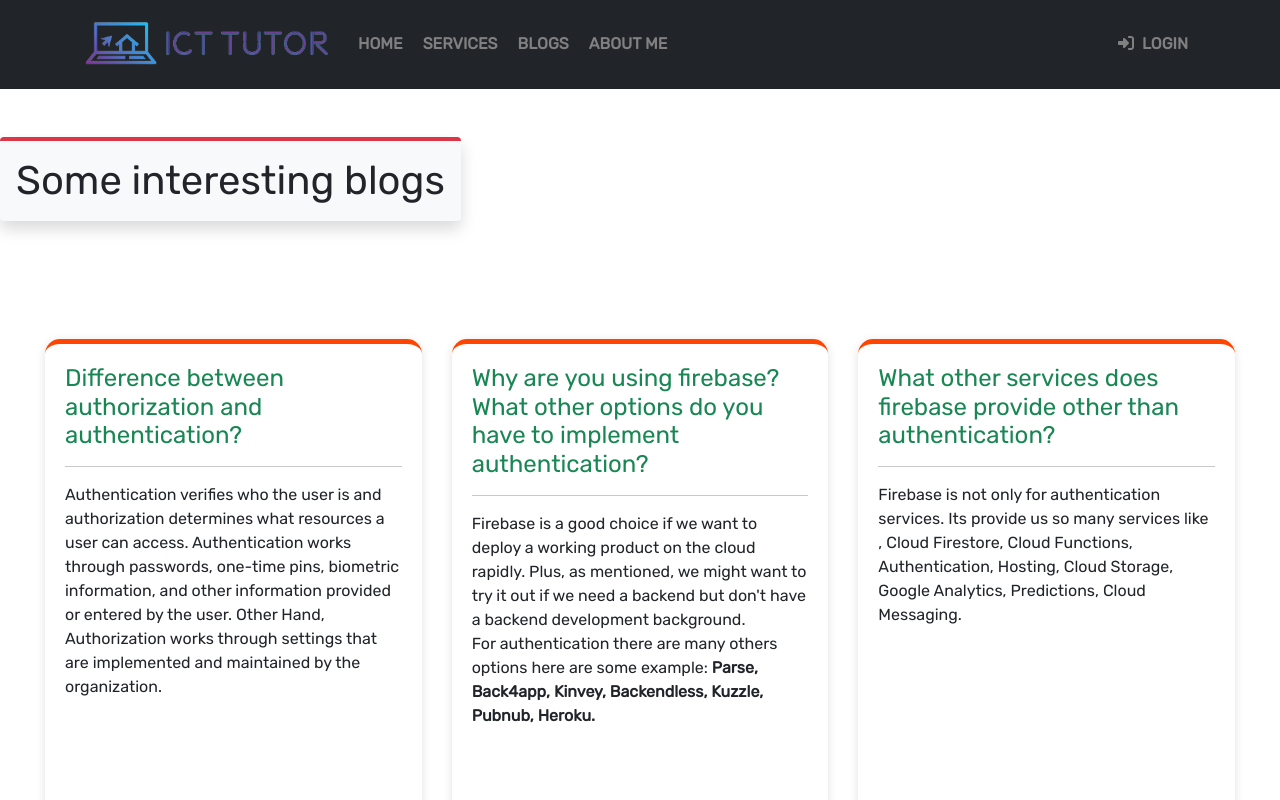
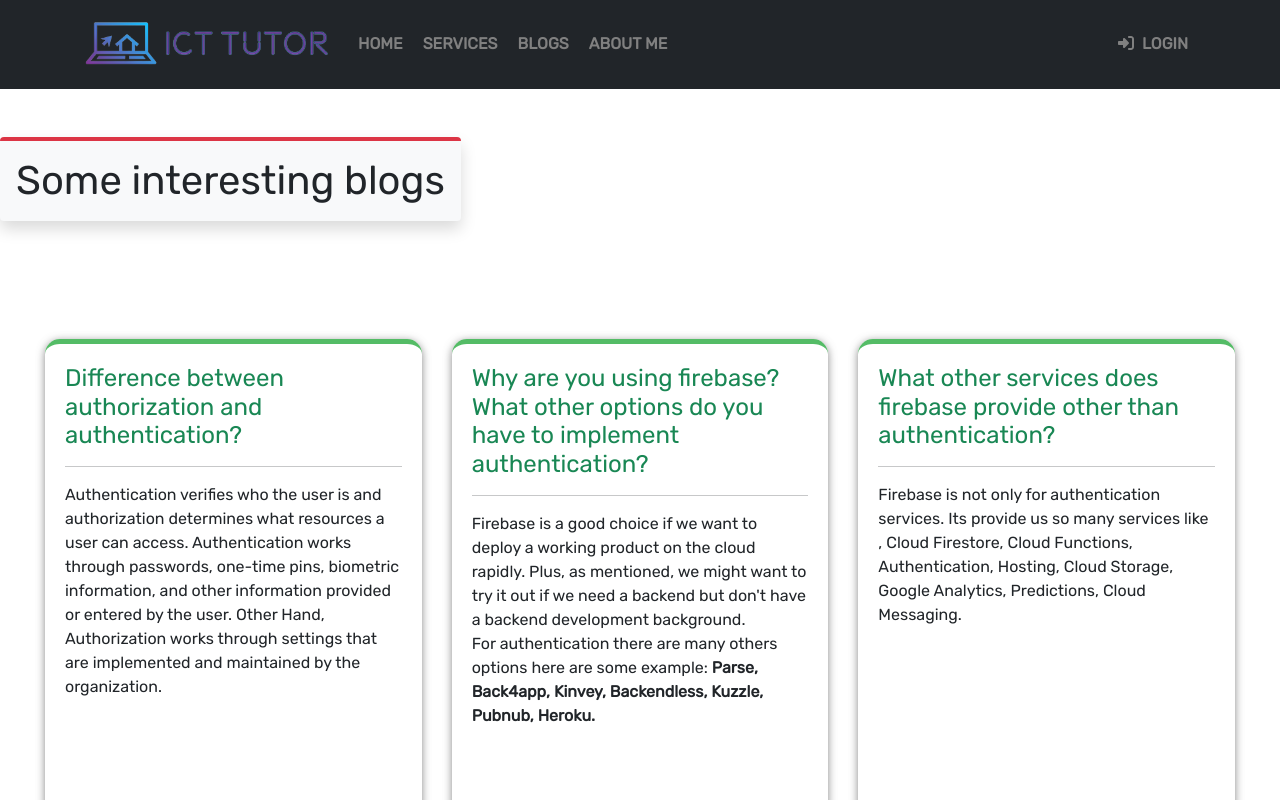
Before and after one commit to AbdullahAhmedKhan/ict-tutor, a React (Create React App) app: page /blogs in a window 1280 px wide. Shown: the top 800 px of the page. Built offline with nearby package versions, Linux system fonts and the light colour scheme; no server answers.

Commit message:
readme file updated

```diff
--- a/src/Components/Blogs/Blog.css
+++ b/src/Components/Blogs/Blog.css
@@ -25,9 +25,9 @@
     width: 40%;
     padding: 20px;
     margin: 80px 15px;
-    box-shadow: rgba(99, 99, 99, 0.2) 0px 2px 8px 0px;
+    box-shadow: rgba(99, 99, 99, 0.767) 0px 2px 8px 0px;
     border-radius: 15px;
-    border-top: 5px solid orangered;
+    border-top: 5px solid rgba(6, 158, 33, 0.687);
 }
 
 @media screen and (max-width:992px) {
--- a/src/Components/Login/Login.js
+++ b/src/Components/Login/Login.js
@@ -16,7 +16,7 @@
     const passwordRef = useRef('');
     const navigate = useNavigate();
     const location = useLocation();
-    let from = location.state?.from?.pathname || "/";
+    const from = location.state?.from?.pathname || "/";
     const [
         signInWithEmailAndPassword,
         user,
--- a/src/Components/Login/Register.js
+++ b/src/Components/Login/Register.js
@@ -1,7 +1,7 @@
 import React, { useRef, useState } from 'react';
 import { Button, Form } from 'react-bootstrap';
 import { useCreateUserWithEmailAndPassword, useUpdateProfile } from 'react-firebase-hooks/auth';
-import { useNavigate } from 'react-router-dom';
+import { useLocation, useNavigate } from 'react-router-dom';
 import auth from '../../firebase.init';
 import './Register.css';
 import SocialLogin from './SocialLogin';
@@ -9,6 +9,8 @@
     const navigate = useNavigate();
     const emailRef = useRef('');
     const passwordRef = useRef('');
+    const location = useLocation();
+    const from = location.state?.from?.pathname || "/";
     const [agree, setAgree] = useState(false);
 
     const [
@@ -20,7 +22,7 @@
     const [updateProfile, updating, updateError] = useUpdateProfile(auth);
     if (user) {
         if (user.emailVerified === true) {
-            navigate('/');
+            navigate(from, { replace: true });
         }
     }
     const handleLogin = () => {
```
Also changed, not shown: 1 other file (tests, documents, lock files or other folders).
